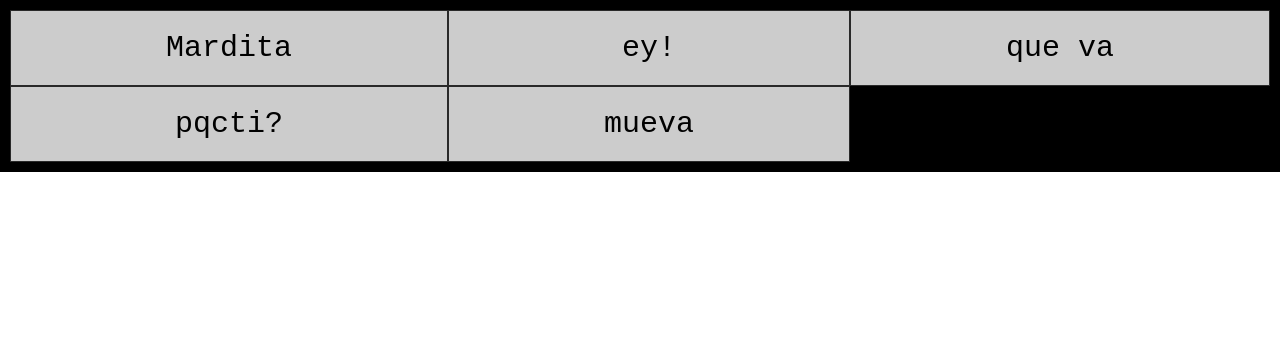
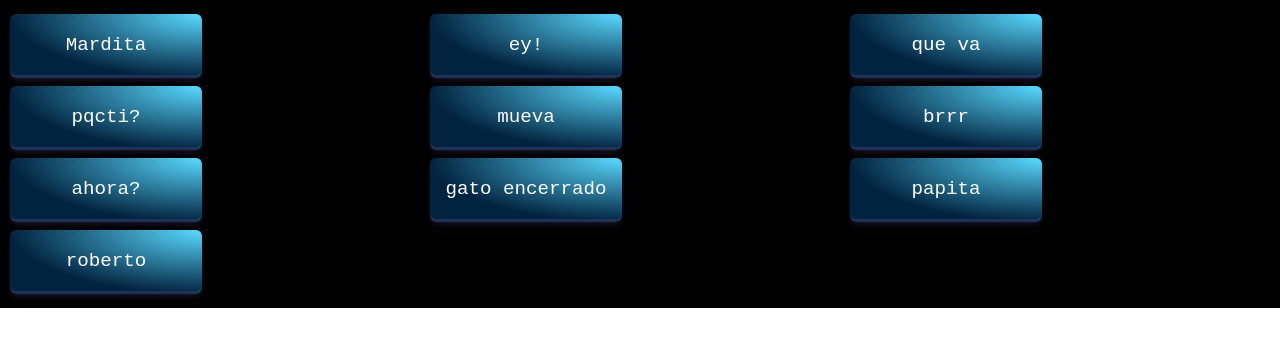
Before and after one commit to whatdfacu/sound-buttons, a plain HTML site: page index.html in a window 1280 px wide. Drawn offline with Linux system fonts and the light colour scheme.

Commit message:
juan audios added

```diff
--- a/index.html
+++ b/index.html
@@ -8,11 +8,16 @@
 </head>
 <body>
     <div class="grid-container">
-        <div class="grid-item audio-button" data-sound="sounds/audio1.mp3" id="audio1">Mardita</div>
-        <div class="grid-item audio-button" data-sound="sounds/audio2.mp3" id="audio2">ey!</div>
-        <div class="grid-item audio-button" data-sound="sounds/audio3.mp3" id="audio3">que va</div>
-        <div class="grid-item audio-button" data-sound="sounds/audio4.mp3" id="audio4">pqcti?</div>
-        <div class="grid-item audio-button" data-sound="sounds/audio5.mp3" id="audio5">mueva</div>
+        <div class="grid-item audio-button button-29" data-sound="sounds/audio1.mp3" id="audio1">Mardita</div>
+        <div class="grid-item audio-button button-29" data-sound="sounds/audio2.mp3" id="audio2">ey!</div>
+        <div class="grid-item audio-button button-29" data-sound="sounds/audio3.mp3" id="audio3">que va</div>
+        <div class="grid-item audio-button button-29" data-sound="sounds/audio4.mp3" id="audio4">pqcti?</div>
+        <div class="grid-item audio-button button-29" data-sound="sounds/audio5.mp3" id="audio5">mueva</div>
+        <div class="grid-item audio-button button-29" data-sound="sounds/audio6.mp3" id="audio5">brrr</div>
+        <div class="grid-item audio-button button-29" data-sound="sounds/audio7.mp3" id="audio5">ahora?</div>
+        <div class="grid-item audio-button button-29" data-sound="sounds/audio8.mp3" id="audio5">gato encerrado</div>
+        <div class="grid-item audio-button button-29" data-sound="sounds/audio9.mp3" id="audio5">papita</div>
+        <div class="grid-item audio-button button-29" data-sound="sounds/audio10.mp3" id="audio5">roberto</div>
     </div>
 </body>
 <script src="script/script.js"></script>
--- a/style/style.css
+++ b/style/style.css
@@ -17,3 +17,45 @@
     font-size: 30px;
     text-align: center;
   }
+  .button-29 {
+  align-items: center;
+  appearance: none;
+  background-image: radial-gradient(100% 100% at 100% 0, #5adaff 0, #02233F 100%);
+  border: 0;
+  border-radius: 6px;
+  box-shadow: rgba(45, 35, 66, .4) 0 2px 4px,rgba(45, 35, 66, .3) 0 7px 13px -3px,rgba(58, 65, 111, .5) 0 -3px 0 inset;
+  box-sizing: border-box;
+  color: #fff;
+  cursor: pointer;
+  display: inline-flex;
+
+  height: 5vw;
+  width: 15vw;
+  justify-content: center;
+  line-height: 1;
+  list-style: none;
+  overflow: hidden;
+  padding-left: 16px;
+  padding-right: 16px;
+  position: relative;
+  text-align: left;
+  text-decoration: none;
+  transition: box-shadow .15s,transform .15s;
+  user-select: none;
+  -webkit-user-select: none;
+  touch-action: manipulation;
+  white-space: nowrap;
+  will-change: box-shadow,transform;
+  font-size: 1.5vw;
+  margin: 4px 0px;
+}
+
+.button-29:hover {
+  box-shadow: rgba(45, 35, 66, .4) 0 4px 8px, rgba(45, 35, 66, .3) 0 7px 13px -3px, #111742 0 -3px 0 inset;
+  transform: translateY(-2px);
+}
+
+.button-29:active {
+  box-shadow: #181f57 0 3px 7px inset;
+  transform: translateY(2px);
+}
```
Also changed, not shown: 10 other files.
